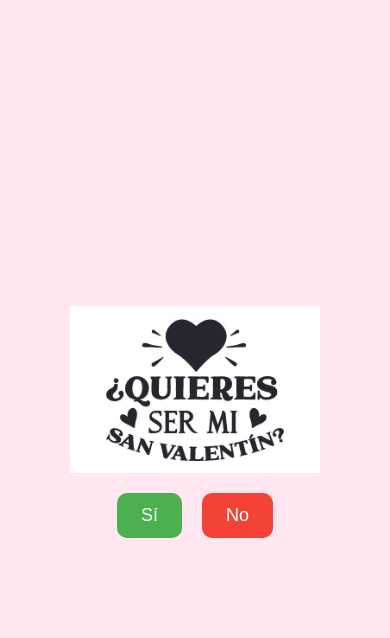
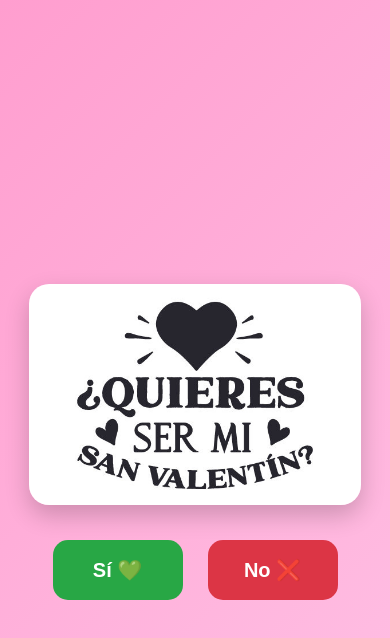
Before and after one commit to Peter222-del/pregunta-romantica, a plain HTML site: page index.html in a window 390 px wide. Drawn offline with Linux system fonts and the light colour scheme.

Commit message:
Actualizacion diseño responsive

```diff
--- a/index.html
+++ b/index.html
@@ -2,7 +2,9 @@
 <html lang="es">
 <head>
   <meta charset="UTF-8">
-  <title>Pregunta importante</title>
+  <meta name="viewport" content="width=device-width, initial-scale=1.0">
+  <title>Pregunta importante 💖</title>
+
   <style>
     body {
       margin: 0;
@@ -12,54 +14,83 @@
       justify-content: center;
       align-items: center;
       font-family: Arial, sans-serif;
-      background: #ffe6f0;
+      background: linear-gradient(135deg, #ff9ecf, #ffc3e6);
       overflow: hidden;
+      text-align: center;
+      padding: 20px;
     }
 
     img {
-      width: 250px;
-      transition: transform 0.3s, opacity 0.3s;
+      width: 70vw;
+      max-width: 420px;
+      min-width: 220px;
+      border-radius: 20px;
+      box-shadow: 0 10px 25px rgba(0,0,0,0.2);
+      transition: transform 0.3s ease, opacity 0.3s ease;
     }
 
     .buttons {
-      margin-top: 20px;
+      margin-top: 35px;
       display: flex;
-      gap: 20px;
+      gap: 25px;
+      flex-wrap: wrap;
+      justify-content: center;
     }
 
     button {
-      padding: 12px 24px;
-      font-size: 18px;
+      padding: 20px 40px;
+      font-size: 22px;
       border: none;
-      border-radius: 10px;
+      border-radius: 15px;
       cursor: pointer;
-      transition: transform 0.3s;
+      transition: transform 0.2s ease;
+      min-width: 130px;
+      font-weight: bold;
     }
 
     #yesBtn {
-      background-color: #4CAF50;
+      background-color: #28a745;
       color: white;
     }
 
+    #yesBtn:hover {
+      transform: scale(1.1);
+    }
+
     #noBtn {
-      background-color: #f44336;
+      background-color: #dc3545;
       color: white;
     }
 
     .message {
-      font-size: 28px;
+      font-size: 34px;
       font-weight: bold;
       display: none;
+      margin-top: 25px;
+      color: #fff;
+      text-shadow: 2px 2px 6px rgba(0,0,0,0.3);
+    }
+
+    @media (max-width: 500px) {
+      img {
+        width: 85vw;
+      }
+
+      button {
+        font-size: 20px;
+        padding: 18px 30px;
+      }
     }
   </style>
 </head>
+
 <body>
 
-  <img id="mainImage" src="imagen.png" alt="Imagen">
+  <img id="mainImage" src="imagen.png" alt="Imagen bonita">
 
   <div class="buttons">
-    <button id="yesBtn">Sí</button>
-    <button id="noBtn">No</button>
+    <button id="yesBtn">Sí 💚</button>
+    <button id="noBtn">No ❌</button>
   </div>
 
   <div class="message" id="finalMessage">
@@ -76,22 +107,22 @@
     let noCount = 0;
 
     const noMessages = [
-      "¿Segura que no?",
-      "¿Muy segura?",
+      "¿Segura que no? 😢",
+      "¿Muy segura? 🥺",
       "Piénsalo bien 👀",
-      "No seas mala 😢",
-      "Ándale que sí 🥺",
+      "No seas mala 💔",
+      "Ándale que sí 😭",
       "Última oportunidad 😳"
     ];
 
     noBtn.addEventListener("click", () => {
-      yesScale += 0.3;
+      yesScale += 0.25;
       yesBtn.style.transform = `scale(${yesScale})`;
 
       noBtn.textContent = noMessages[noCount % noMessages.length];
       noCount++;
 
-      if (yesScale >= 2.5) {
+      if (yesScale >= 2.3) {
         image.style.opacity = "0";
         image.style.transform = "translateY(-200px)";
       }
```
